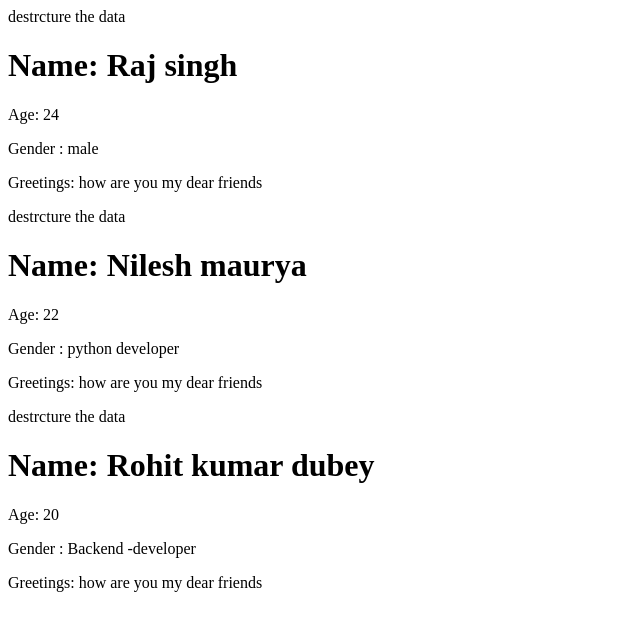
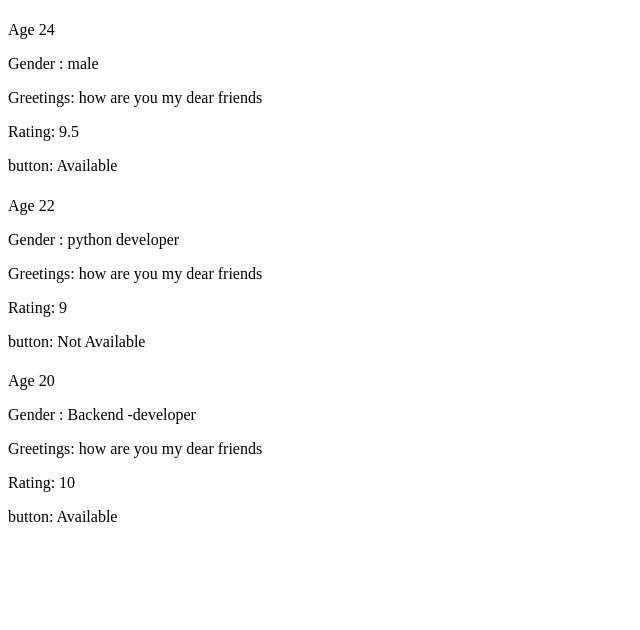
Before and after one commit to Rajsinghrajpoot/my-react-app, a React (Vite) app in the folder my-react-app/: page / in a window 1280 px wide. Shown: the top 630 px of the page, without its empty margins (0-640 px from the left). Built offline with nearby package versions, Linux system fonts and the light colour scheme.

Commit message:
updated code

```diff
--- a/my-react-app/src/componnets/Api.json
+++ b/my-react-app/src/componnets/Api.json
@@ -1,22 +1,27 @@
 [
-    {
-    "name": "Raj singh ",
+   {
+    "name":"Rajsingh",
    "Age": "24",
    "gender" :"male",
   "developer": "Frontend -developer",
-  "greeting": "how are you  my dear friends"
+  "rating": " 9.5",
+  "greeting": "how are you  my dear friends",
+  "Button" : "Available"
 
+  },
+   {
+    "name":"Nileshmaurya",
+   "Age": "22",
+    "rating": " 9",
+   "gender" :"python  developer",
+   "greeting": "how are you my dear friends",
+   "Button" : " Not Available"
   },  {
-    "name": "Nilesh maurya  ",
-   "Age": "22",
-   "gender" :"python  developer",
-   "greeting": "how are you my dear friends"
-
-  },  {
-    "name": "Rohit  kumar dubey ",
+    "name":"Rohitkumardubey",
    "Age": "20",
+     "rating": " 10",
    "gender" :"Backend -developer",
-   "greeting": "how are you  my dear friends"
-
+   "greeting": "how are you  my dear friends",
+   "Button" : "Available"
   }
 ]
--- /dev/null
+++ b/my-react-app/src/componnets/Lecture17.jsx
@@ -0,0 +1,63 @@
+// // lecture 17
+// // Styling in react
+  import "./lecture17.css"
+
+//conditional statement in the CSS
+
+import Api from './Api.json'
+export  const Loop =(()=>{
+
+return(
+    <>
+
+    {Api.map((ele)=>{
+
+ return(
+    <Singh data = {ele}/>
+ )
+    })}
+    </>
+)
+ })
+  const Singh = ((props)=>{
+  const {name,gender,Age,greeting,rating,Button}= props.data
+
+ return(
+    <>
+
+     {/* destrcture the data  */}
+    <h1 className={name ==="Nileshmaurya" ? "Raj":"Singh"}></h1>
+   {/* <h1 className={` name ${name === "Rajsingh" ? "Raj": "Singh"}` }></h1> */}
+
+
+    <span> Age {Age} </span>
+<p>Gender :   {gender}</p>
+<p>Greetings: {greeting}</p>
+{/* <p>Age:{Age}</p> */}
+<p>Rating: {rating}</p>
+<p>button: {Button}</p>
+{/* <h3    className={rating <9 ? "Singh" :"thakur" }> */}
+  {/* Rating:  {rating}
+
+   </h3> */}
+
+   {/* <button className={ Button === "Available" ? "avlaible": "notavlaible"}> Develpoer : {Button}
+     { console.log(Button)}</button> */}
+    </>
+  )
+
+ })
+        {/* <h1>CSS inline in the React </h1> */}
+        {/* <div className="Container">
+            <div className="Box">
+                  <p>Frontend Developer</p>
+                  // Inline CSS add :
+                  // like a object they need to define the css properties
+                      <h2 style={{fontSize: "1rem"}}>Raj Singh</h2>
+                      <button style={{height:"2.5rem",width:"5rem",color:"red"}}>Click Here</button>
+
+            </div>
+        </div> */}
+//         </>
+//     )
+// })
--- a/my-react-app/src/componnets/Raj.jsx
+++ b/my-react-app/src/componnets/Raj.jsx
@@ -1,52 +1,65 @@
-//Lecture 13
-//{ prpos discturing in the JSX}
 
 
- export  const Loop =(()=>{
-
-return(
-<>
+//  import Api from './Api.json'
 
 
-  {Api.map((ele)=>{
-return(
 
-  <Singh    data = {ele} />
-)
-    })}
-    </>
-)
 
- })
-  const Singh = ((props)=>{
-  const {name,gender,Age,greeting}= props.data
- return(
-    <>
-     destrcture the data
-   <h1> Name:  {name}</h1>
-    <p>Age:  {Age}</p>
-<p>Gender :   {gender}</p>
-<p>Greetings: {greeting}</p>
 
-    </>
-  )
 
- })
 
-//  const Singh = ((props)=>{
+// //Lecture 13
+// //{ prpos discturing in the JSX}
 
+
+//  export  const Loop =(()=>{
+
+// return(
+// <>
+
+
+//   {Api.map((ele)=>{
+// return(
+
+//   <Singh    data = {ele} />
+// )
+//     })}
+//     </>
+// )
+
+//  })
+//   const Singh = ((props)=>{
+//   const {name,gender,Age,greeting}= props.data
 //  return(
 //     <>
-//     // Without destrcture the data
-//    <h1> Name:  {props.data.name}</h1>
-//     <p>Age:  {props.data.Age}</p>
-// <p>Gender :   {props.data.gender}</p>
-// <p>Greetings: {props.data.greeting}</p>
+//      destrcture the data
+//    <h1> Name:  {name}</h1>
+//     <p>Age:  {Age}</p>
+// <p>Gender :   {gender}</p>
+// <p>Greetings: {greeting}</p>
+
+
+
 
 //     </>
 //   )
 
 //  })
+
+// //  const Singh = ((props)=>{
+
+// //  return(
+// //     <>
+// //     // Without destrcture the data
+// //    <h1> Name:  {props.data.name}</h1>
+// //     <p>Age:  {props.data.Age}</p>
+// // <p>Gender :   {props.data.gender}</p>
+// // <p>Greetings: {props.data.greeting}</p>
+
+// //     </>
+// //   )
+
+// //  })
 
 
 
@@ -58,64 +71,64 @@ return(
 
 
 
-// this is the API data fetch
- import Api from './Api.json'
+// // this is the API data fetch
+// //  import Api from './Api.json'
 
-// lecture 12
-//Looping in the JSX
+// // lecture 12
+// //Looping in the JSX
 
-//  export const Loop=()=>{
-//     return(
-//       <ul>
+// //  export const Loop=()=>{
+// //     return(
+// //       <ul>
 
-//         {Api.map((currentelememt,index)=>{
-//           return(
+// //         {Api.map((currentelememt,index)=>{
+// //           return(
 
-//           // listitem will be antoher compenent pass with the props
+// //           // listitem will be antoher compenent pass with the props
 
 
-// <Listitem   key={currentelememt.id} data = {currentelememt}/>
-// )})}
-// </ul>
+// // <Listitem   key={currentelememt.id} data = {currentelememt}/>
+// // )})}
+// // </ul>
 
-//     )}
+// //     )}
 
 
 
-// const Listitem=(props)=>{
-//   // desturcting the data
-// //  const  { data } = props;
-// // Again desturing data in  the just name cast genre imag etc
+// // const Listitem=(props)=>{
+// //   // desturcting the data
+// // //  const  { data } = props;
+// // // Again desturing data in  the just name cast genre imag etc
 
-//  const  {name,id,rating,description,cast,img_url,genre } = props.data;
-// return(
+// //  const  {name,id,rating,description,cast,img_url,genre } = props.data;
+// // return(
 
-//    <li key={props}>
-// {/* <p>Name : {name}</p> */}
+// //    <li key={props}>
+// // {/* <p>Name : {name}</p> */}
 
 
 
 
-//  <h1> Name: {name}</h1>
-//  <img src={img_url}  height="20%"
-// width="20%"/>
-//  <p>Genre : {genre}</p>
-// <p>id : {id}</p>
-// <p>rating: {rating}</p>
-// <p>description:{description}</p>
-// <p>cast : {cast}</p>
-//   </li>
-// )
-// }
+// //  <h1> Name: {name}</h1>
+// //  <img src={img_url}  height="20%"
+// // width="20%"/>
+// //  <p>Genre : {genre}</p>
+// // <p>id : {id}</p>
+// // <p>rating: {rating}</p>
+// // <p>description:{description}</p>
+// // <p>cast : {cast}</p>
+// //   </li>
+// // )
+// // }
 
-export default Loop
+// // export default Loop
 
 
-  //{/* // there is no for loop use in the JSX use to the
-        // map method for {loop or itration} */}
+//   //{/* // there is no for loop use in the JSX use to the
+//         // map method for {loop or itration} */}
 
 
-// export default Loop
+// // export default Loop
 
 
 
@@ -129,72 +142,72 @@ export default Loop
 
 
 
-// Lecture 11
-   // Import and export
-// default import and export
-// normal deafult keyword use // only one deafult import use in the fie
-// named import and export'
+// // Lecture 11
+//    // Import and export
+// // default import and export
+// // normal deafult keyword use // only one deafult import use in the fie
+// // named import and export'
 
-//named import use to the {filename}// and all same the deafult export and import
-// no need to deafualt key word
+// //named import use to the {filename}// and all same the deafult export and import
+// // no need to deafualt key word
 
-// mixed import and export
-//// used th deafualt and named use in one file called the miixed import and export
-// MIxed import nad export//
-//import mixed, { Singhji ,Singhi} from './componnets/Raj'
+// // mixed import and export
+// //// used th deafualt and named use in one file called the miixed import and export
+// // MIxed import nad export//
+// //import mixed, { Singhji ,Singhi} from './componnets/Raj'
 
-// export const Mixed =()=>{
-// return(
-//     <h1>Mixed import and export</h1>
-// )
-// }
-//  export const Mixed =()=>{
-// return(
-//     <h1>Mixed import and export</h1>
-// )
-// }
-// const Mixed =()=>{
-// return(
-//     <h1>Mixed import and export</h1>
-// )
-// } export default Mixed
+// // export const Mixed =()=>{
+// // return(
+// //     <h1>Mixed import and export</h1>
+// // )
+// // }
+// //  export const Mixed =()=>{
+// // return(
+// //     <h1>Mixed import and export</h1>
+// // )
+// // }
+// // const Mixed =()=>{
+// // return(
+// //     <h1>Mixed import and export</h1>
+// // )
+// // } export default Mixed
 
-// // Named import nad export
-// multiple export use in the named import nad export
-//import { Singhji ,Singhi} from './componnets/Raj'
+// // // Named import nad export
+// // multiple export use in the named import nad export
+// //import { Singhji ,Singhi} from './componnets/Raj'
 
-//  const  Singhji=()=>{
-//  return   (  <h1>I am export </h1>
-//  )
-//   }
-//   export const  Singhi=()=>{
-//  return   (  <h1>I am export </h1>
-//  )
-  //}
+// //  const  Singhji=()=>{
+// //  return   (  <h1>I am export </h1>
+// //  )
+// //   }
+// //   export const  Singhi=()=>{
+// //  return   (  <h1>I am export </h1>
+// //  )
+//   //}
 
 
 
-/// default  import and export
-// //  import Singhji from './componnets/Raj'
-//  const Singhji =()=>{
-//     return(
-//         <div>
-//         <h1>Practice Question</h1>
-// <p>{rajisngh()}</p>
-// </div>
-    // )}
-    //   export default Singhji
+// /// default  import and export
+// // //  import Singhji from './componnets/Raj'
+// //  const Singhji =()=>{
+// //     return(
+// //         <div>
+// //         <h1>Practice Question</h1>
+// // <p>{rajisngh()}</p>
+// // </div>
+//     // )}
+//     //   export default Singhji
 
 
-    // Import and export
-// default import and export
-// normal deafult keyword use // only one deafult import use in the fie
-// named import and export'
+//     // Import and export
+// // default import and export
+// // normal deafult keyword use // only one deafult import use in the fie
+// // named import and export'
 
-//named import use to the {filename}// and all same the deafult export and import
-// no need to deafualt key word
+// //named import use to the {filename}// and all same the deafult export and import
+// // no need to deafualt key word
 
-// mixed import and export
+// // mixed import and export
 
 
 
@@ -202,30 +215,30 @@ export default Loop
 
 
 
-//         //let student =[];
+// //         //let student =[];
 
 
-//     // return(
-//         <>
-//         {/* <h2>Components folder create</h2> */}
-//           <h1>Practice Question </h1>
+// //     // return(
+// //         <>
+// //         {/* <h2>Components folder create</h2> */}
+// //           <h1>Practice Question </h1>
 
-// {/* </>
-//     )
-// } */}
-// // return(
+// // {/* </>
+// //     )
+// // } */}
+// // // return(
 
-// //     <>
-// //     <h1>Practice Question </h1>
+// // //     <>
+// // //     <h1>Practice Question </h1>
 
-// //     {/* <p>{student.length && " no student Found" }</p>// ANSWER IS{ 0 } 🌸 */}
-// //     // react never render a "NAN","null""undefined and "false
-//         //  <p>{student.length && true || false }</p>
+// // //     {/* <p>{student.length && " no student Found" }</p>// ANSWER IS{ 0 } 🌸 */}
+// // //     // react never render a "NAN","null""undefined and "false
+// //         //  <p>{student.length && true || false }</p>
 
-// //     {/* <p>number of student : {student.length}</p> // ANSWER IS{ 0 } 🌸 */}
-// //     </>S
-// // )
-// // }
-//     )
-//  }
-//   export default Singhji
+// // //     {/* <p>number of student : {student.length}</p> // ANSWER IS{ 0 } 🌸 */}
+// // //     </>S
+// // // )
+// // // }
+// //     )
+// //  }
+// //   export default Singhji
--- /dev/null
+++ b/my-react-app/src/componnets/lecture17.css
@@ -0,0 +1,87 @@
+.Raj{
+    color: rgb(243, 18, 18);
+
+}
+.Singh{
+    color: green;
+}
+
+/* button{
+    height: 4rem;
+    width: 6rem;
+    border: 1px solid blue;
+    box-shadow:  1px 2px 3px red;
+    border-radius: 5px;
+}
+.avlaible{
+background-color: greenyellow;
+
+}
+.avlaible:hover{
+    color: blue;
+      height: 4.5rem;
+    width: 6.5rem;
+}
+.notavlaible{
+background-color: greenyellow;
+
+}
+.notavlaible:hover{
+    color: rgb(255, 0, 0);
+
+} */
+/* .Raj{
+    color: rgb(255, 0, 0);
+}
+/* .Age{
+    color: green;
+} */
+
+/* //.Singh{
+    color: crimson; */
+/* } */
+/* .thakur{
+    color: blueviolet;
+}  */
+/* .Container {
+    display: flex;
+flex-wrap: wrap;
+    gap: 20px;
+}
+
+.Box {
+    padding: 5px;
+    height: 20rem;
+    width: 15rem;
+    border: 2px solid black;
+    background-color: aqua;
+    text-align: center;
+    box-shadow: 5px 5px 10px rgb(190, 32, 32);
+} */
+/* .Box{padding: 5px;
+     height: 20rem;
+
+    width: 15rem;
+    border: 2px solid black;
+    text-align: center;
+    background-color: aqua;
+    box-shadow: 5px 5px 10px rgb(190, 32, 32);
+
+
+}
+.Container{
+    display: flex;
+    flex-direction: row;
+    background-color: red;
+} */
+
+/* #Text{
+    color: red;
+}
+#button:hover{
+background-color: blueviolet;
+font-size: 30px;
+border-radius: 5px;
+border: 1px solid greenyellow;
+transition: cubic-bezier(0.19, 1, 0.22, 1);
+} */
--- a/my-react-app/src/main.jsx
+++ b/my-react-app/src/main.jsx
@@ -6,13 +6,13 @@ import { createRoot } from 'react-dom/client'
 //  import Practice from './Practice'
 // import { Singhji } from './componnets/Raj'
 //  import Singhji from './componnets/Raj'
-import { Loop } from './componnets/Raj'
+import { Loop } from './componnets/Lecture17'
+//import { Styling } from './componnets/Lecture17'
+createRoot(document.getElementById('root')).render(
+  <>
 
-createRoot(document.getElementById('root')).render(
+<Loop/>
 
-
-  <>
- <Loop/>
 
  </>
 )
```
Also changed, not shown: my-react-app/src/componnets/Nya.css (renamed from my-react-app/src/Nya.css, +17 -7 lines).
